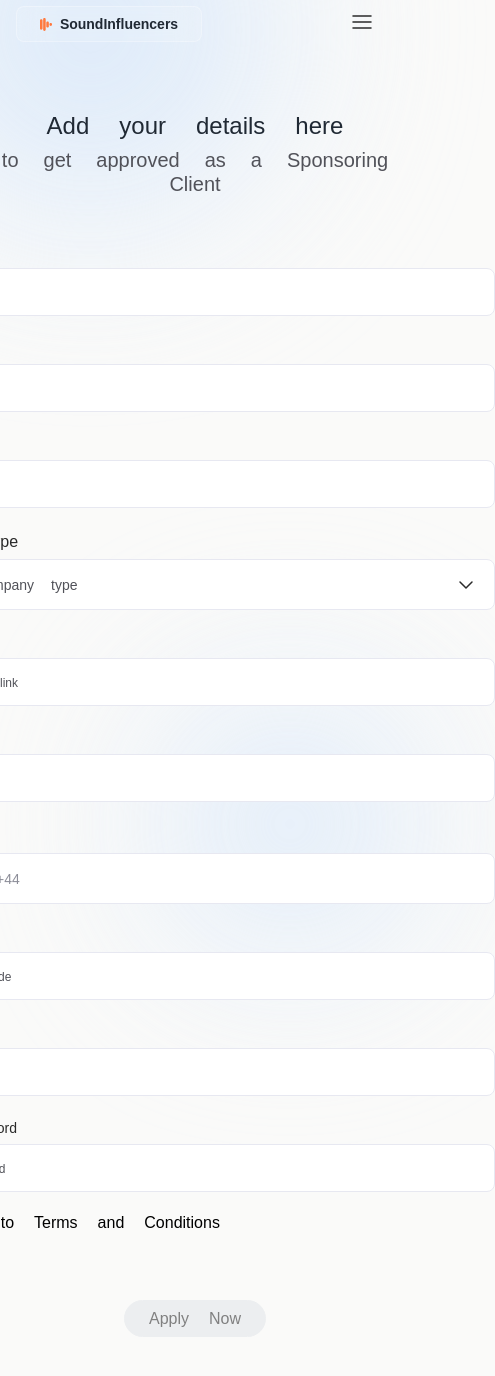
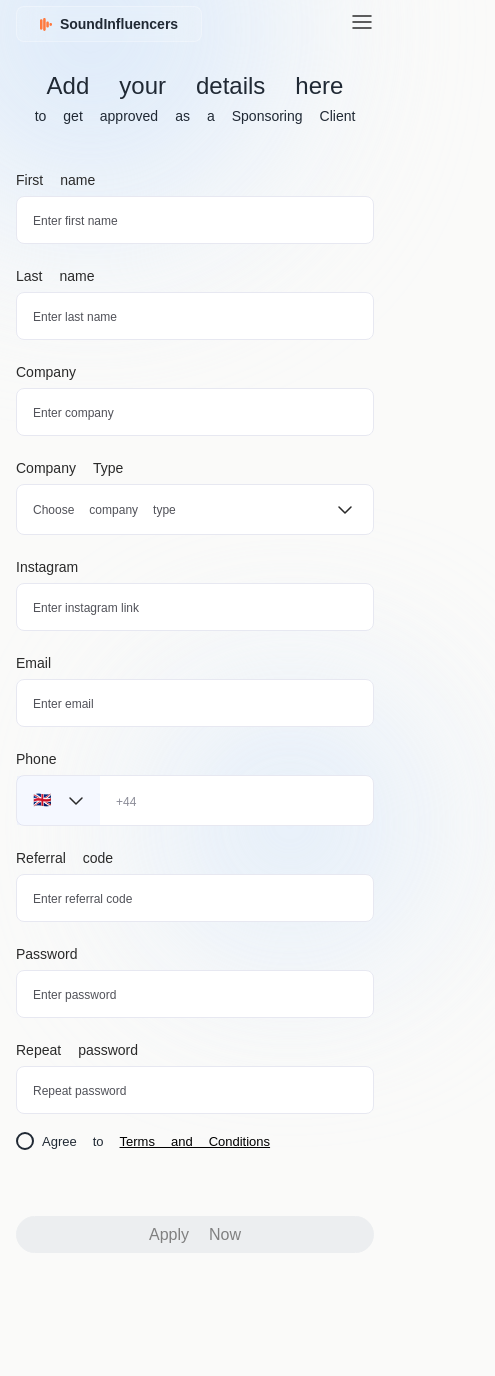
Before and after one commit to soundinfluencers/client, a React (Vite) app in the folder u/: page /signup/client in a window 390 px wide. Shown: the top 1376 px of the page, 495 px wide, since content can reach past the window. After the commit the page ends 1265 px from the top, so only its background shows below. Built offline with nearby package versions, Linux system fonts and the light colour scheme; a web font is replaced by a local one.

Commit message:
"update: signup page"

```diff
--- a/u/src/components/ui/buttons/radio/_radio-button.scss
+++ b/u/src/components/ui/buttons/radio/_radio-button.scss
@@ -17,6 +17,11 @@
       padding: 2px;
       width: 24px;
       height: 24px;
+
+      @media screen and (max-width: 900px) {
+        width: 18px;
+        height: 18px;
+      }
     }
 
     &--sm {
@@ -41,14 +46,19 @@
   }
 
   &__title {
-    font-size: 16px;
+    font-size: 15px;
     font-style: normal;
-    font-weight: 500;
+    font-weight: 400;
     line-height: normal;
     color: black;
 
     &--lg {
       margin-left: 19px;
+
+      @media screen and (max-width: 900px) {
+        margin-left: 8px;
+        font-size: 13px;
+      }
     }
 
     &--sm {
--- a/u/src/pages/auth/signup/_signup-page.scss
+++ b/u/src/pages/auth/signup/_signup-page.scss
@@ -6,13 +6,34 @@
   flex-direction: column;
   justify-content: center;
   align-items: center;
-  padding: 64px 0 47px 0;
+  width: 600px;
+  padding: 64px 0 47px;
+  margin: 0 auto;
+
+  @media screen and (max-width: 900px) {
+    width: 545px;
+    padding: 32px 0 38px;
+  }
+
+  @media screen and (max-width: 700px) {
+    width: 100%;
+    padding: 24px 25px 12px;
+  }
+
+  @media screen and (max-width: 500px) {
+    padding: 24px 16px 12px;
+  }
+
+  > div {
+    width: 100%;
+  }
 
   &__title-block {
     text-align: center;
     display: flex;
     flex-direction: column;
     gap: 8px;
+    width: 100%;
   }
 
   &__title {
@@ -20,12 +41,7 @@
   }
 
   &__subtitle {
-    color: vars.$gray;
-    text-align: center;
-    font-size: 20px;
-    font-style: normal;
-    font-weight: 400;
-    line-height: normal;
+    @include title.subtitle()
   }
 
   &__inputs {
@@ -33,17 +49,32 @@
     display: flex;
     flex-direction: column;
     gap: 24px;
-    width: 600px;
+    width: 100%;
   }
 
   &__radio {
-    width: 600px;
+    width: 100%;
     margin-top: 18px;
     display: flex;
     justify-content: flex-start;
+
+    &-content {
+      margin-left: 19px;
+      font-size: 15px;
+
+      @media screen and (max-width: 900px) {
+        margin-left: 8px;
+        font-size: 13px;
+      }
+    }
   }
 
   &__controls {
     margin-top: 66px;
+    width: 250px !important;
+
+    @media screen and (max-width: 500px) {
+      width: 100% !important;
+    }
   }
 }
--- a/u/src/pages/auth/signup/components/layout/SignupClient.tsx
+++ b/u/src/pages/auth/signup/components/layout/SignupClient.tsx
@@ -78,7 +78,20 @@ export const SignupClient = () => {
                            placeholder="Repeat password"/>
             </div>
             <div className="signup-client__radio">
-                <RadioButton content='Agree to Terms and Conditions' size='lg'/>
+                <RadioButton content={
+                    <div className='signup-client__radio-content'>
+                        <p>
+                            Agree to{" "}
+                            <a
+                                href="/terms/client"
+                                target="_blank"
+                                rel="noopener noreferrer"
+                                style={{ textDecoration: "underline", color: "black" }}
+                            >
+                                Terms and Conditions
+                            </a>
+                        </p>                    </div>
+                } size='lg'/>
             </div>
             <div className="signup-client__controls">
                 <ButtonMain isDisabled={true} text='Apply now' onClick={handleSignup}/>
--- a/u/src/pages/auth/signup/components/ui/client-company-select/_client-company-select.scss
+++ b/u/src/pages/auth/signup/components/ui/client-company-select/_client-company-select.scss
@@ -11,6 +11,14 @@
     font-style: normal;
     font-weight: 400;
     line-height: normal;
+
+    @media screen and (max-width: 900px) {
+      font-size: 15px;
+    }
+
+    @media screen and (max-width: 500px) {
+      font-size: 14px;
+    }
   }
 
   &__main {
@@ -40,6 +48,14 @@
     font-style: normal;
     font-weight: 400;
     line-height: normal;
+
+    @media screen and (max-width: 900px) {
+      font-size: 14px;
+    }
+
+    @media screen and (max-width: 500px) {
+      font-size: 13px;
+    }
   }
 
   &__placeholder {
@@ -48,6 +64,14 @@
     font-style: normal;
     font-weight: 400;
     line-height: normal;
+
+    @media screen and (max-width: 900px) {
+      font-size: 13px;
+    }
+
+    @media screen and (max-width: 500px) {
+      font-size: 12px;
+    }
   }
 
   &__dropdown {
@@ -70,6 +94,14 @@
       font-style: normal;
       font-weight: 400;
       line-height: normal;
+
+      @media screen and (max-width: 900px) {
+        font-size: 14px;
+      }
+
+      @media screen and (max-width: 500px) {
+        font-size: 13px;
+      }
     }
   }
 }
--- a/u/src/pages/auth/signup/components/ui/phone-input/_input-phone.scss
+++ b/u/src/pages/auth/signup/components/ui/phone-input/_input-phone.scss
@@ -11,6 +11,14 @@
     font-style: normal;
     font-weight: 400;
     line-height: normal;
+
+    @media screen and (max-width: 900px) {
+      font-size: 15px;
+    }
+
+    @media screen and (max-width: 500px) {
+      font-size: 14px;
+    }
   }
 
   &__input-block {
@@ -52,6 +60,12 @@
 
   &__flag {
     font-family: 'Noto Color Emoji', sans-serif;
+    font-size: 16px;
+
+    @media screen and (max-width: 500px) {
+      font-size: 15px;
+      margin-top: -1px;
+    }
   }
 
   &__input {
@@ -69,6 +83,14 @@
       color: vars.$light-gray;
       letter-spacing: 0;
       font-family: 'Satoshi', sans-serif;
+
+      @media screen and (max-width: 900px) {
+        font-size: 13px;
+      }
+
+      @media screen and (max-width: 500px) {
+        font-size: 12px;
+      }
     }
 
     &:focus {
@@ -91,6 +113,10 @@
     border: 1px solid vars.$blue;
     background: #fff;
 
+    @media screen and (max-width: 500px) {
+      padding: 8px 0 8px;
+    }
+
     &--visible {
       height: 193px;
       opacity: 1;
@@ -105,6 +131,16 @@
     padding: 12px 8px;
     border-bottom: 1px solid var(--white-gray-20, #E7E8F1);
     gap: 12px;
+
+    &-icon {
+      width: 18px;
+      height: 18px;
+
+      @media screen and (max-width: 900px) {
+        width: 16px;
+        height: 16px;
+      }
+    }
   }
 
   &__dropdown-search-input {
@@ -116,11 +152,19 @@
     background: none;
     color: vars.$black-blue;
 
+    @media screen and (max-width: 500px) {
+      font-size: 12px;
+    }
+
     &::placeholder {
       font-size: 14px;
       color: vars.$light-gray;
       letter-spacing: 0;
       font-family: 'Satoshi', sans-serif;
+
+      @media screen and (max-width: 500px) {
+        font-size: 12px;
+      }
     }
 
     &:focus {
@@ -146,11 +190,20 @@
     user-select: none;
     cursor: pointer;
 
+    @media screen and (max-width: 500px) {
+      padding: 9px 16px;
+    }
+
     &-details {
       display: flex;
       align-items: center;
       justify-content: space-between;
       gap: 16px;
+      font-size: 16px;
+
+      @media screen and (max-width: 500px) {
+        font-size: 15px;
+      }
     }
 
     &-country {
@@ -159,6 +212,14 @@
       font-style: normal;
       font-weight: 400;
       line-height: normal;
+
+      @media screen and (max-width: 900px) {
+        font-size: 13px;
+      }
+
+      @media screen and (max-width: 500px) {
+        font-size: 12px;
+      }
     }
   }
 
```
